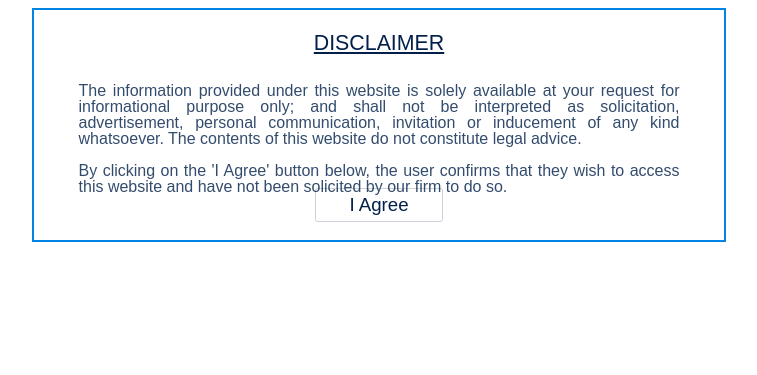
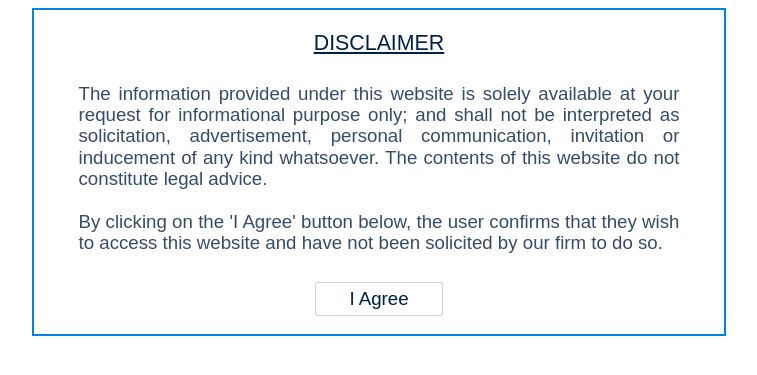
Before and after one commit to srinidhisripathi/activelaw-final, a plain HTML site: page index.html in a window 1280 px wide. Shown: the part 185-560 px from the top of the page, without its empty margins (261-1018 px from the left). Drawn offline with Linux system fonts and the light colour scheme; a script that the page names is missing; a web font is replaced by a local one.

Commit message:
Update styles.css

```diff
--- a/assets/css/styles.css
+++ b/assets/css/styles.css
@@ -490,6 +490,9 @@ nav {
 .disclaimer > p {
   font-family: "Roboto-Light", sans-serif;
   color: #00204A;
+  font-size: max(1.4595vw, 16px);
+  line-height: max(1.668vw, 19px);
+  padding-bottom: max(2.7105vw, 29px);
   text-align: justify;
   margin-right: max(3.475vw, 37.5px);
   margin-left: max(3.475vw, 37.5px);
```
